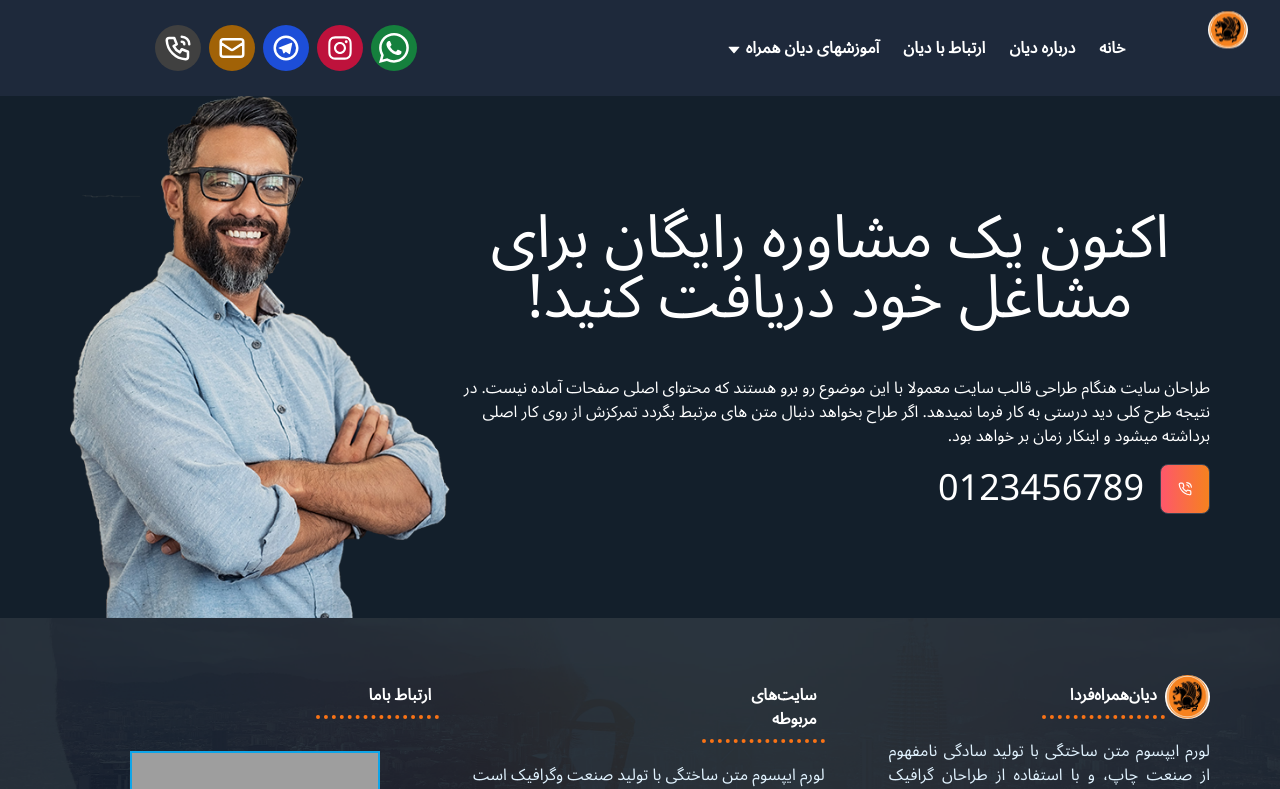
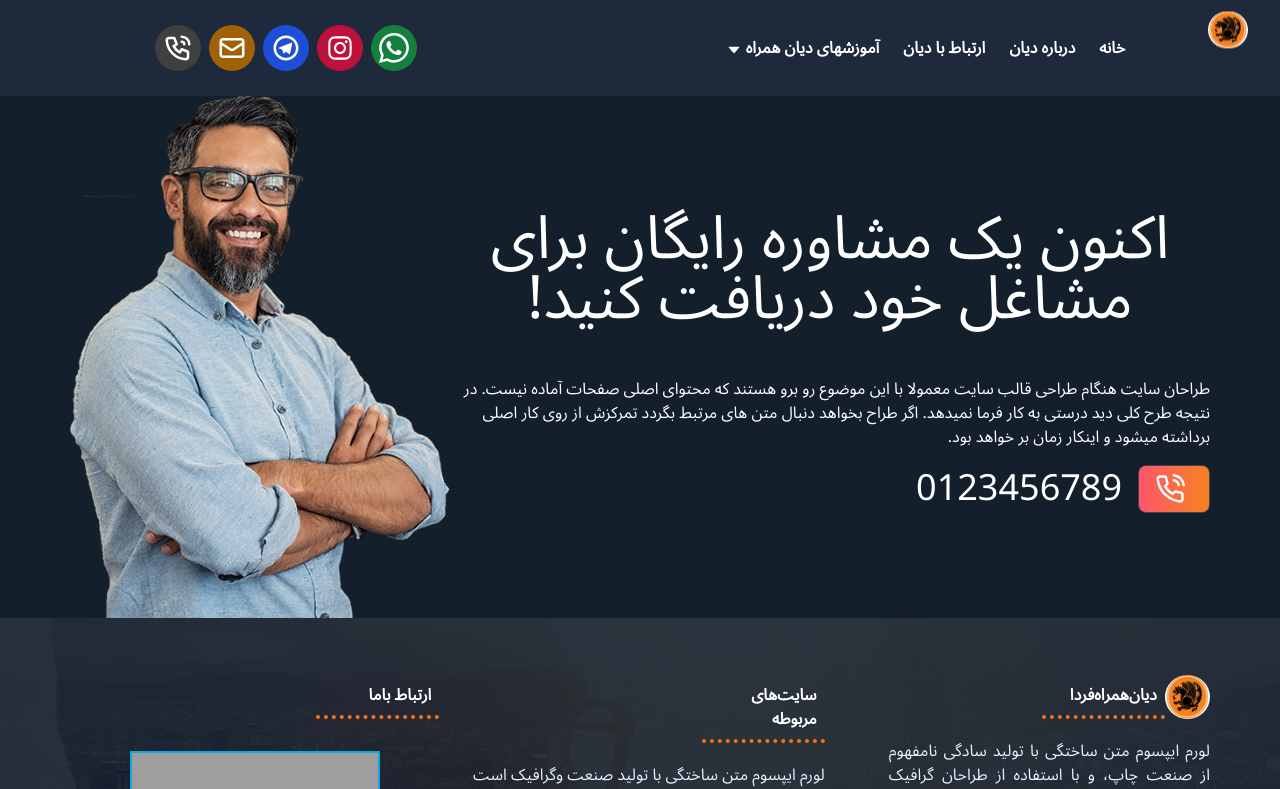
Before and after one commit to Mansour-VN/DianHamrah, a Next.js app: page /HomePage/Section6 in a window 1280 px wide. Shown: the top 789 px of the page. Built offline with nearby package versions, Linux system fonts and the light colour scheme; grey boxes are pictures that could not be loaded.

Commit message:
refactor:button refactor

```diff
--- a/src/components/Button/Button.jsx
+++ b/src/components/Button/Button.jsx
@@ -1,10 +1,10 @@
 import React from 'react';
 
-function Button({text ,type, icon}) {
+function Button({text ,type, icon ,mobile}) {
     return (
 
-        <button className={`text-center btn btn-${type} flex items-center justify-center btn-tel-mobile md:` }>
-            {text} {icon}
+        <button className={`text-center btn btn-${type} flex items-center justify-center ${`${mobile?'btn-tel-mobile':''}`} flex` }>
+             <span className="pl-2">{text}</span> <span>{icon}</span>
         </button>
     );
 }
--- a/src/pages/HomePage/Section1.tsx
+++ b/src/pages/HomePage/Section1.tsx
@@ -32,7 +32,7 @@ const section1 = () => {
                             نمیدهد.
                         </p>
                         <div className="mt-[40px] mb-[100px]">
-                            <Button text="اطلاعات بیشتر" type="normal" icon=<BsArrowLeftSquare/>/>
+                            <Button text="اطلاعات بیشتر" type="normal" icon=<BsArrowLeftSquare/> mobile={false}/>
                         </div>
 
                     </div>
--- a/src/pages/HomePage/Section6.tsx
+++ b/src/pages/HomePage/Section6.tsx
@@ -6,17 +6,17 @@ import { FiPhoneCall } from 'react-icons/fi';
 const Section6 = () => {
   return (
     <div id="sec6"  className="bg-bg6  text-white w-full   ">
-    <div className="container mx-auto  flex items-center" >
+    <div className="container mx-auto  flex items-center py-2 md:py-0" >
       <div className=" w-full md:w-8/12">
         <h2 className=" text-2xl text-center md:text-6xl py-2 md:pb-8  leading-normal">اکنون یک مشاوره رایگان برای مشاغل خود دریافت کنید!</h2>
         <p className="py-4">طراحان سایت هنگام طراحی قالب سایت معمولا با این موضوع رو برو هستند که محتوای اصلی صفحات آماده نیست. در نتیجه طرح کلی دید درستی به کار فرما نمیدهد. اگر طراح بخواهد دنبال متن های مرتبط بگردد تمرکزش از روی کار اصلی برداشته میشود و اینکار زمان بر خواهد بود.</p>
         <div className="phone flex items-center gap-4 " >
 
-          <div className="text-center text-4xl flex items-center"><Button text ="" type="tel" icon={<FiPhoneCall/>}/></div>
+          <div className="text-center text-4xl flex items-center"><Button text ="" type="tel" icon={<FiPhoneCall  size={30}/> } mobile = {false}/></div>
           <div className=" text-2xl md:text-4xl">0123456789</div>
         </div>
       </div>
-      <div className="  w-0 md:w-4/12">
+      <div className="  w-0 md:w-4/12 ">
         <Image className=" "
             // loader={myLoader}
             src="/assets/images/People/features-lg-img.png"
--- a/src/styles/globals.css
+++ b/src/styles/globals.css
@@ -11,6 +11,7 @@ p,h1,h2,h3,h4,h5,a,span, button, div{
 .btn {
     background-image:-webkit-linear-gradient( 0deg, rgb(254,87,107) 0%, rgb(246,130,31) 100%);
     border-radius: 8px;
+    text-align: center;
     font-weight:600;
     color:white;
 }
@@ -21,8 +22,7 @@ p,h1,h2,h3,h4,h5,a,span, button, div{
     box-shadow: 2.5px 4.33px 15px 0 rgb(254 88 107 / 40%)
 }
 .btn-tel {
-    width: 100px;
-    height: 100px;
+
     text-align: center;
     line-height: 92px;
 
@@ -34,8 +34,8 @@ p,h1,h2,h3,h4,h5,a,span, button, div{
     line-height: 92px;
 }
 .btn-tel-desktop {
-    width: 100px;
-    height: 100px;
+    width: 60px;
+    height: 60px;
 }
 .btn-icon {
     width: 40px;
```
